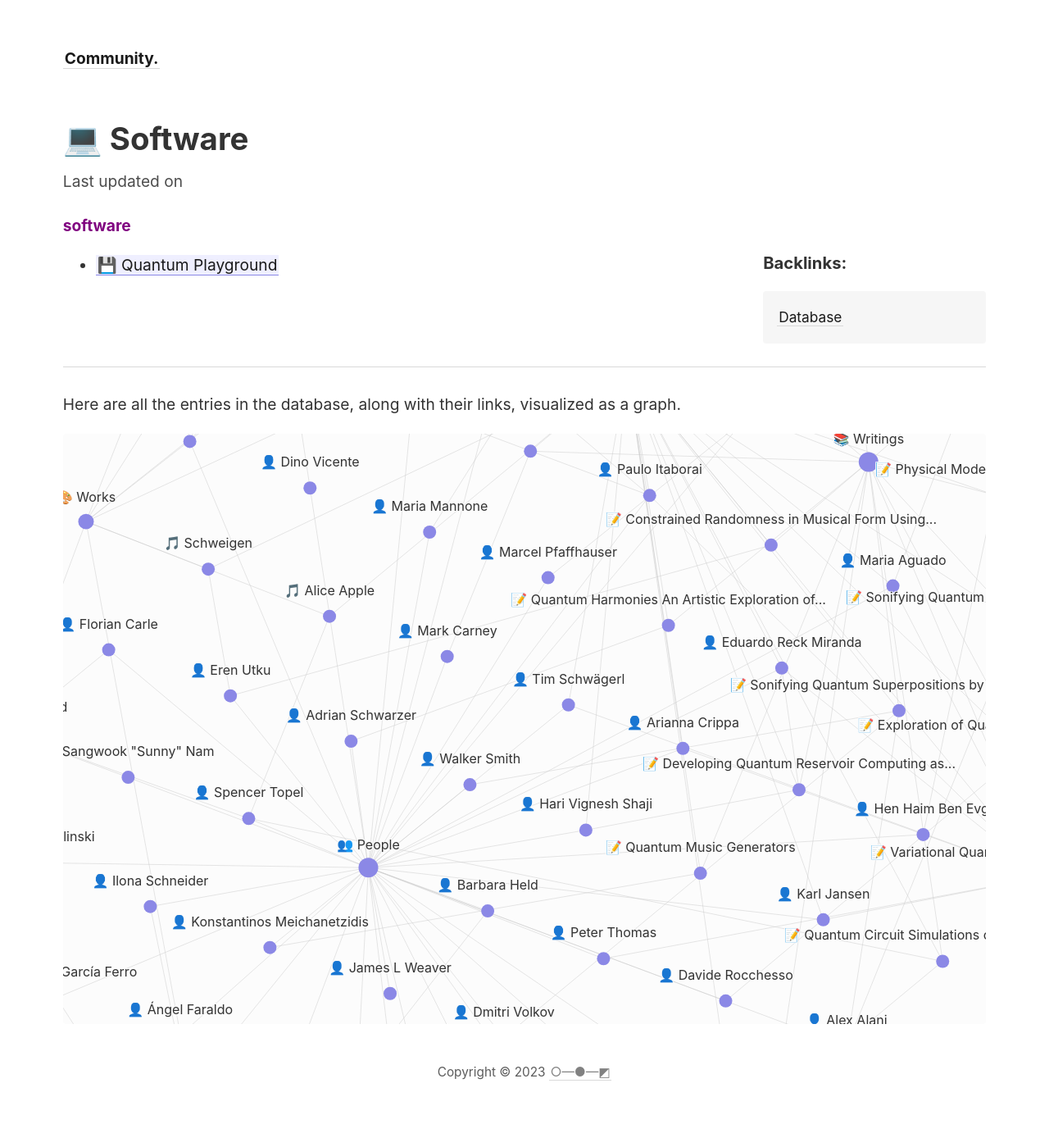
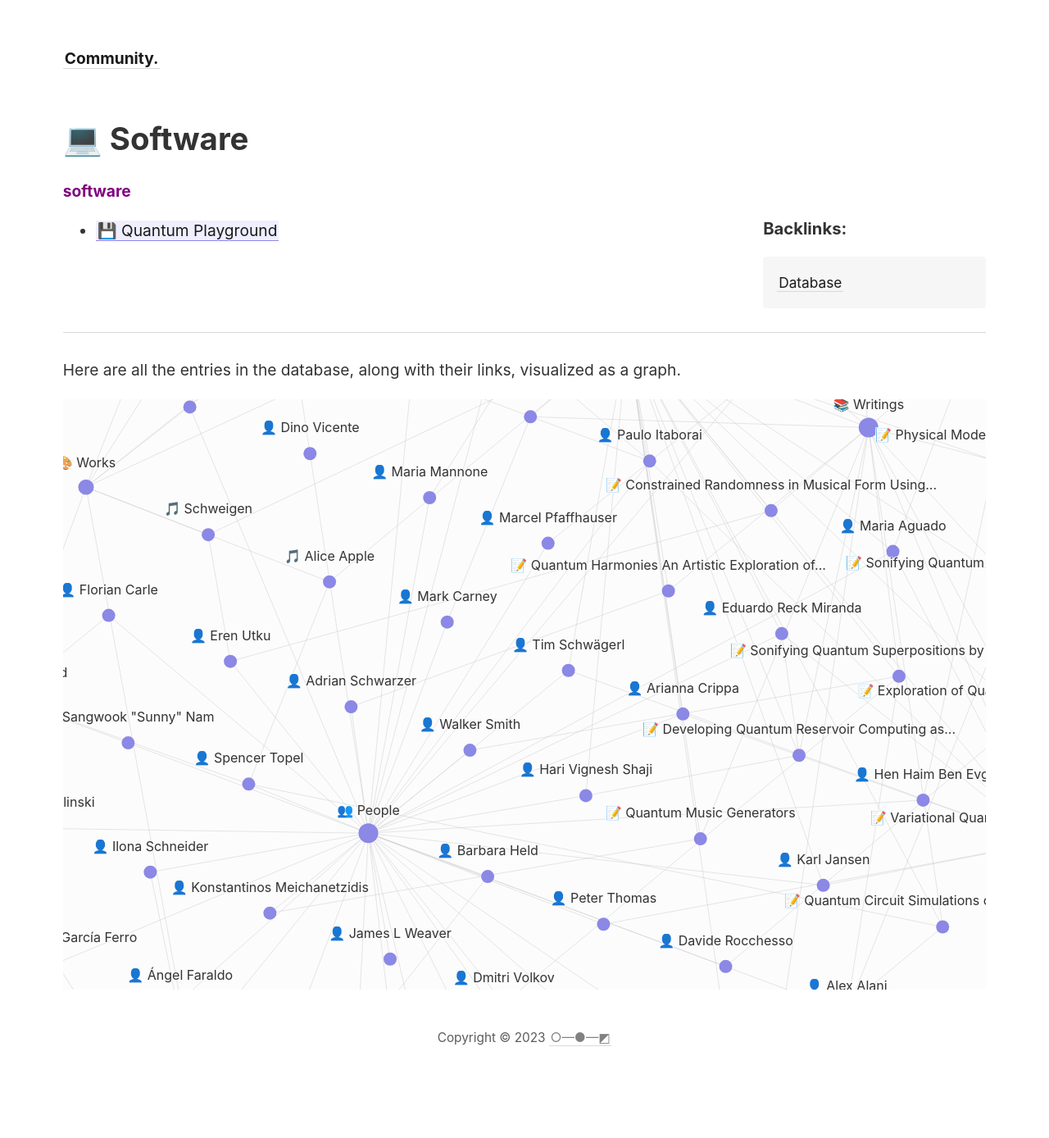
Before and after one commit to Quantumland-art/community, a Jekyll site: the page built from _content/database/💻 Software.md, in a window 1280 px wide. Shown: the whole page at 82% size. Built offline with Jekyll 4.4.1, drawn with Linux system fonts in a browser that asks for light colours; after the commit the page ends 1346 px from its top, so only the background shows below that.

Commit message:
Update database.html
- don't show last updated time
- sort by name ascending

```diff
--- a/_layouts/database.html
+++ b/_layouts/database.html
@@ -5,10 +5,10 @@ layout: default
 <article>
   <div>
     <h1>{{ page.title }}</h1>
-    <time datetime="{{ page.last_modified_at | date_to_xmlschema }}">{% if page.type != 'pages' %}
+    <!-- <time datetime="{{ page.last_modified_at | date_to_xmlschema }}">{% if page.type != 'pages' %}
       Last updated on {{ page.last_modified_at | date: "%B %-d, %Y" }}
       {% endif %}
-    </time>
+    </time> -->
     <div>
         <h4 style="color: purple">{{ page.categories[1] }}</h4>
     </div>
@@ -18,7 +18,8 @@ layout: default
     <content>
       <!-- {{ content }} -->
         <ul>
-		  {% assign recent_notes = site.content | sort: "last_modified_at_timestamp" | reverse %}
+		  <!-- {% assign recent_notes = site.content | sort: "last_modified_at_timestamp" | reverse %} -->
+      {% assign recent_notes = site.content | sort_natural %}
 		  {% for note in recent_notes %}
 		    {% if note.categories[0] == page.categories[1] and note.url != page.url %}
 			    <li>
```
